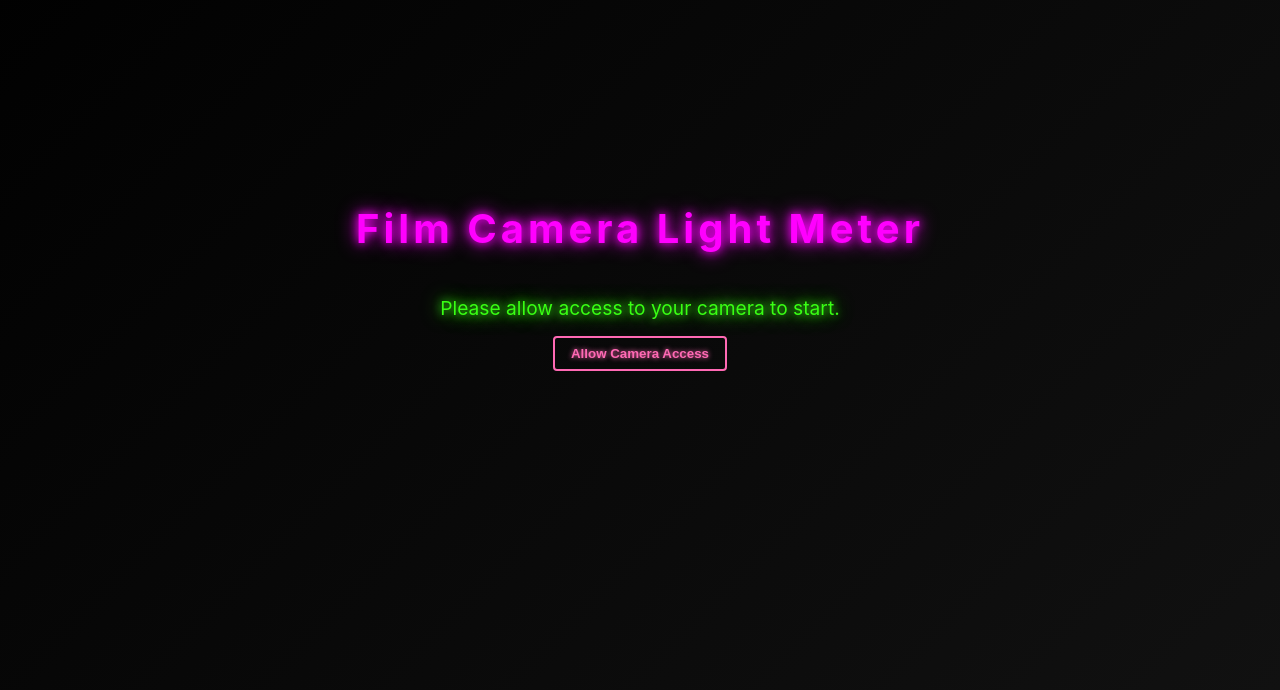
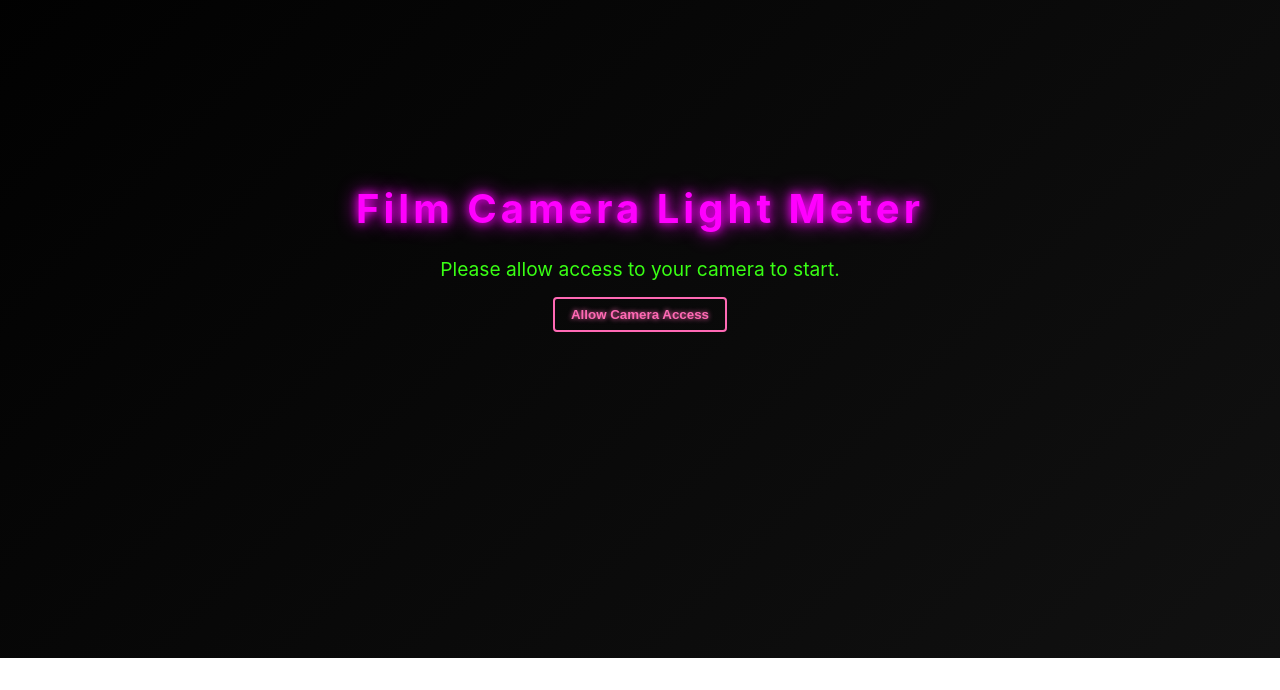
Before and after one commit to lexluthor0304/react_light_meter, a React (Create React App) app: page / in a window 1280 px wide. Shown: the part 142-832 px from the top of the page. After the commit the page ends 800 px from the top, so only its background shows below. Built offline with nearby package versions, Linux system fonts and the light colour scheme.

Commit message:
fix ui bug

```diff
--- a/src/App.css
+++ b/src/App.css
@@ -1,64 +1,123 @@
-/* App.css */
-
-/* 整体背景及字体 */
-body {
-  margin: 0;
-  background: linear-gradient(135deg, #000, #111);
-  font-family: 'Orbitron', sans-serif;
+/* ================================
+   1. 全局变量与基础重置
+================================ */
+:root {
+  --bg-gradient-start: #000;
+  --bg-gradient-end: #111;
+  --neon-green: #39FF14;
+  --neon-pink: #FF69B4;
+  --neon-purple: #FF00FF;
+  --font-family: 'Orbitron', sans-serif;
 }
 
-/* 通用容器 */
+* {
+  margin: 0;
+  padding: 0;
+  box-sizing: border-box;
+}
+
+/* ================================
+   2. Body & 全局文字样式
+================================ */
+body {
+  background: linear-gradient(135deg, var(--bg-gradient-start), var(--bg-gradient-end));
+  font-family: var(--font-family);
+  color: var(--neon-green);
+  -webkit-font-smoothing: antialiased;
+  -moz-osx-font-smoothing: grayscale;
+}
+
+/* 通用的文字阴影，给主要文本增加「霓虹发光」 */
+.neon-text {
+  text-shadow: 0 0 10px currentColor, 0 0 20px currentColor;
+}
+
+/* ================================
+   3. 主容器与布局
+================================ */
+/* Step1/Step2 用的通用容器 */
 .container {
   min-height: 100vh;
-  background: linear-gradient(135deg, #000, #111);
   display: flex;
   flex-direction: column;
   justify-content: center;
   align-items: center;
-  color: #39FF14; /* 霓虹绿 */
   padding: 1rem;
-  text-shadow: 0 0 10px #39FF14, 0 0 20px #39FF14;
+  text-align: center;
 }
 
-/* 标题 */
-.title {
+/* Step3（测光页面）的主容器 */
+.meter-container {
+  min-height: 100vh;
+  display: flex;
+  flex-direction: column;
+  background: linear-gradient(135deg, var(--bg-gradient-start), var(--bg-gradient-end));
+  padding: 1rem;
+  color: var(--neon-green);
+}
+
+/* ================================
+   4. 标题、提示信息与错误信息
+================================ */
+.title,
+.header-title {
   font-size: 2.5rem;
   font-weight: bold;
+  letter-spacing: 0.1em;
   margin-bottom: 1.5rem;
-  letter-spacing: 0.1em;
-  color: #FF00FF;
-  text-shadow: 0 0 10px #FF00FF, 0 0 20px #FF00FF;
+  color: var(--neon-purple);
+  text-shadow: 0 0 10px var(--neon-purple), 0 0 20px var(--neon-purple);
 }
 
-/* 信息提示 */
 .message {
+  font-size: 1.2rem;
   margin-bottom: 1rem;
-  font-size: 1.2rem;
 }
 
-/* 按钮样式 */
+.error {
+  color: red;
+  font-size: 1.5rem;
+  text-align: center;
+  margin-top: 2rem;
+}
+
+/* 警告或提示的小字体备注 */
+.note {
+  margin-top: 0.5rem;
+  font-size: 0.75rem;
+  color: #aaa;
+}
+
+/* ================================
+   5. 按钮与下拉框
+================================ */
 .btn {
   background: transparent;
-  border: 2px solid #FF69B4;
-  color: #FF69B4;
+  border: 2px solid var(--neon-pink);
+  color: var(--neon-pink);
   font-weight: bold;
   padding: 0.5rem 1rem;
   border-radius: 4px;
   cursor: pointer;
   transition: all 0.3s ease;
-  text-shadow: 0 0 5px #FF69B4;
-}
-.btn:hover {
-  background: #FF69B4;
-  color: #000;
-  box-shadow: 0 0 10px #FF69B4, 0 0 20px #FF69B4;
+  text-shadow: 0 0 5px var(--neon-pink);
 }
 
-/* 下拉框样式 */
+.btn:hover {
+  background: var(--neon-pink);
+  color: #000;
+  box-shadow: 0 0 10px var(--neon-pink), 0 0 20px var(--neon-pink);
+}
+
+.btn.small {
+  padding: 0.25rem 0.75rem;
+  font-size: 0.9rem;
+}
+
 .select {
   background-color: transparent;
-  border: 2px solid #39FF14;
-  color: #39FF14;
+  border: 2px solid var(--neon-green);
+  color: var(--neon-green);
   padding: 0.5rem;
   margin-bottom: 1rem;
   border-radius: 4px;
@@ -66,62 +125,48 @@ body {
   width: 8rem;
   font-size: 1rem;
   outline: none;
-  text-shadow: 0 0 5px #39FF14;
+  text-shadow: 0 0 5px var(--neon-green);
 }
 
-/* 测光页面整体容器 */
-.meter-container {
-  min-height: 100vh;
-  background: linear-gradient(135deg, #000, #111);
-  display: flex;
-  flex-direction: column;
-  color: #39FF14;
-  padding: 1rem;
-}
-
-/* 测光页面头部 */
+/* ================================
+   6. 测光页面专用布局
+================================ */
 .meter-header {
   width: 100%;
   display: flex;
   justify-content: space-between;
   align-items: center;
   padding: 1rem 0;
-  border-bottom: 1px solid #39FF14;
-}
-.header-title {
-  font-size: 1.5rem;
-  font-weight: bold;
-  text-shadow: 0 0 10px #FF00FF, 0 0 20px #FF00FF;
+  border-bottom: 1px solid var(--neon-green);
 }
 
-/* 测光页面主区域 */
+/* 主内容区域：限制宽度居中，避免过宽 */
 .meter-main {
   width: 100%;
   max-width: 640px;
   margin: 0 auto;
-  position: relative; /* 定位基准 */
+  position: relative; /* 用于放置直方图 canvas 等绝对定位元素 */
   overflow: hidden;
 }
 
-/* 视频预览样式优化 */
+/* 视频预览：宽度自适应，高度限制在 60vh */
 .video-preview {
   width: 100%;
   height: auto;
-  max-height: 60vh; /* 限制最大高度 */
+  max-height: 60vh;
   object-fit: cover;
-  background: black;
+  background: #000;
   margin-bottom: 1rem;
-  border: 2px solid #39FF14;
-  box-shadow: 0 0 10px #39FF14, 0 0 20px #39FF14;
+  border: 2px solid var(--neon-green);
+  box-shadow: 0 0 10px var(--neon-green), 0 0 20px var(--neon-green);
 }
 
-/* 不支持 aspect-ratio 的备用方案 */
+/* 兼容不支持 aspect-ratio 的情况 */
 @supports not (aspect-ratio: 16 / 9) {
   .video-preview {
-    height: auto;
     position: relative;
     padding-top: 56.25%;
-    display: block;
+    height: 0;
   }
   .video-preview video {
     position: absolute;
@@ -132,12 +177,12 @@ body {
   }
 }
 
-/* 隐藏 canvas */
+/* 隐藏的临时画布，用于测光计算 */
 .hidden-canvas {
   display: none;
 }
 
-/* 曝光信息显示区域 */
+/* 测光信息的显示框 */
 .exposure-info {
   background: rgba(0, 0, 0, 0.8);
   padding: 1rem;
@@ -145,36 +190,14 @@ body {
   text-align: center;
   width: 100%;
   max-width: 400px;
-  border: 2px solid #39FF14;
-  box-shadow: 0 0 10px #39FF14, 0 0 20px #39FF14;
   margin-top: 1rem;
-  max-height: 35%;
+  border: 2px solid var(--neon-green);
+  box-shadow: 0 0 10px var(--neon-green), 0 0 20px var(--neon-green);
+  max-height: 40vh; /* 避免信息过多时撑开屏幕 */
   overflow-y: auto;
-  pointer-events: none;
 }
 
-/* 备注样式 */
-.note {
-  margin-top: 0.5rem;
-  font-size: 0.75rem;
-  color: #aaa;
-}
-
-/* 小按钮 */
-.btn.small {
-  padding: 0.25rem 0.75rem;
-  font-size: 0.9rem;
-}
-
-/* 错误提示样式 */
-.error {
-  color: red;
-  font-size: 1.5rem;
-  text-align: center;
-  margin-top: 2rem;
-}
-
-/* 直方图画布 */
+/* 直方图画布（叠加在右上角） */
 .histogram-canvas {
   position: absolute;
   top: 10px;
@@ -189,42 +212,44 @@ body {
   box-shadow: 0 0 5px rgba(0, 0, 0, 0.5);
 }
 
-/* 响应式调整 */
+/* ================================
+   7. 响应式调整
+================================ */
 @media (max-width: 768px) {
-  .title {
+  .title,
+  .header-title {
     font-size: 2rem;
   }
   .message {
     font-size: 1rem;
   }
-  .btn, .select {
+  .btn,
+  .select {
     padding: 0.5rem;
     font-size: 0.9rem;
-  }
-  .header-title {
-    font-size: 1.2rem;
   }
 }
 
 @media (max-width: 480px) {
-  .container, .meter-container {
+  .container,
+  .meter-container {
     padding: 0.5rem;
   }
-  .title {
-    font-size: 1.75rem;
+  .title,
+  .header-title {
+    font-size: 1.5rem;
   }
   .message {
     font-size: 0.9rem;
   }
-  .btn, .select {
+  .btn,
+  .select {
     padding: 0.4rem;
     font-size: 0.85rem;
-  }
-  .header-title {
-    font-size: 1rem;
   }
   .exposure-info {
     padding: 0.5rem;
     font-size: 0.9rem;
+    max-height: 30vh;
   }
 }
```
